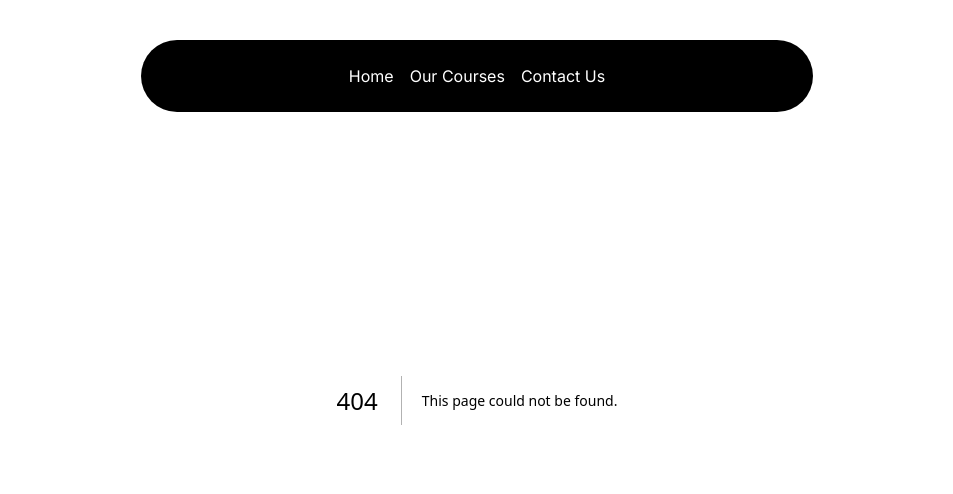
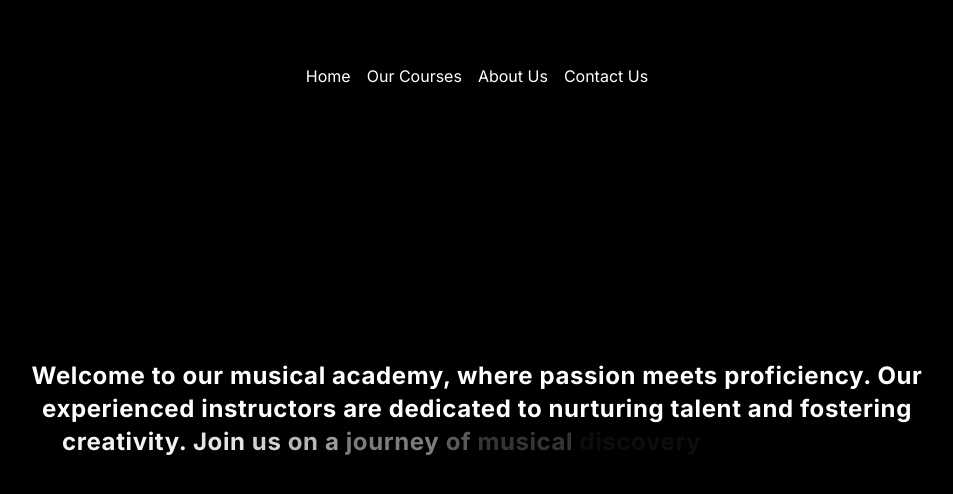
Before and after one commit to himanshuraimau/Music-School-nextjs, a Next.js app: page /about in a window 1280 px wide. Before the commit this address had no page. Shown: the top 494 px of the page, without its empty margins (163-1116 px from the left). Built offline with nearby package versions, Linux system fonts and the light colour scheme.

Commit message:
Update title in layout.tsx and add About Us and Contact Us links in Navbar.tsx

```diff
--- /dev/null
+++ b/src/app/about/page.tsx
@@ -0,0 +1,16 @@
+import React from 'react';
+import { TextGenerateEffect } from "@/components/ui/text-generate-effect";
+
+const words = `Welcome to our musical academy, where passion meets proficiency. Our experienced instructors are dedicated to nurturing talent and fostering creativity. Join us on a journey of musical discovery and excellence`;
+
+function About() {
+    return (
+        <div className="min-h-screen bg-gray-100 dark:bg-black py-12 pt-25 relative flex justify-center items-center text-center">
+            <div className="max-w-4xl">
+                <TextGenerateEffect words={words} />
+            </div>
+        </div>
+    );
+}
+
+export default About;
--- a/src/app/layout.tsx
+++ b/src/app/layout.tsx
@@ -6,7 +6,7 @@ import Navbar from "@/components/Navbar";
 const inter = Inter({ subsets: ["latin"] });
 
 export const metadata: Metadata = {
-  title: "Create Next App",
+  title: "Music School",
   description: "Generated by create next app",
 };
 
--- a/src/components/Navbar.tsx
+++ b/src/components/Navbar.tsx
@@ -34,10 +34,19 @@ function Navbar({ className }: { className?: string }) {
             </HoveredLink>
                </div>
             </MenuItem>
+            <Link href={"/about"}>
+
+            <MenuItem setActive={setActive} active={active} item="About Us">
+
+            </MenuItem>
+
+            </Link>
             <Link href={"/contact"}>
+
             <MenuItem setActive={setActive} active={active} item="Contact Us">
 
             </MenuItem>
+
             </Link>
         </Menu>
     </div>
--- /dev/null
+++ b/src/components/ui/text-generate-effect.tsx
@@ -0,0 +1,54 @@
+"use client";
+import { useEffect } from "react";
+import { motion, stagger, useAnimate } from "framer-motion";
+import { cn } from "@/utils/cn";
+
+export const TextGenerateEffect = ({
+  words,
+  className,
+}: {
+  words: string;
+  className?: string;
+}) => {
+  const [scope, animate] = useAnimate();
+  let wordsArray = words.split(" ");
+  useEffect(() => {
+    animate(
+      "span",
+      {
+        opacity: 1,
+      },
+      {
+        duration: 2,
+        delay: stagger(0.2),
+      }
+    );
+  }, [scope.current]);
+
+  const renderWords = () => {
+    return (
+      <motion.div ref={scope}>
+        {wordsArray.map((word, idx) => {
+          return (
+            <motion.span
+              key={word + idx}
+              className="dark:text-white text-black opacity-0"
+            >
+              {word}{" "}
+            </motion.span>
+          );
+        })}
+      </motion.div>
+    );
+  };
+
+  return (
+    <div className={cn("font-bold", className)}>
+      <div className="mt-4">
+        <div className=" dark:text-white text-black text-2xl leading-snug tracking-wide">
+          {renderWords()}
+        </div>
+      </div>
+    </div>
+  );
+};
```
